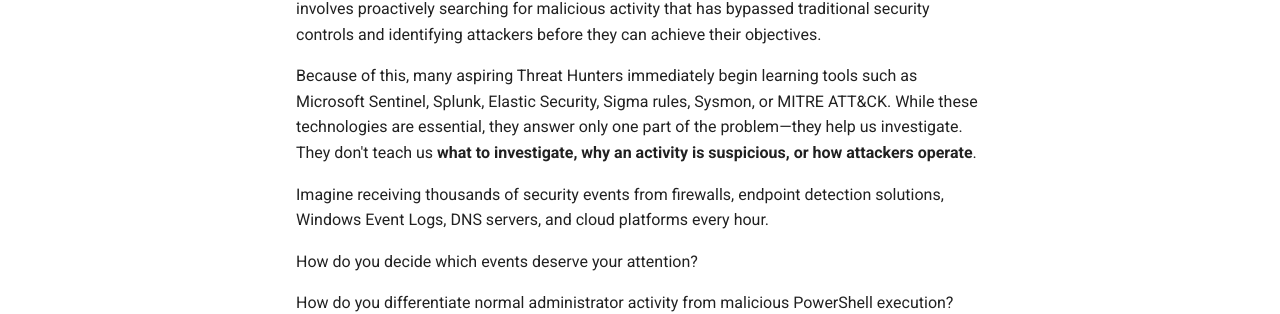
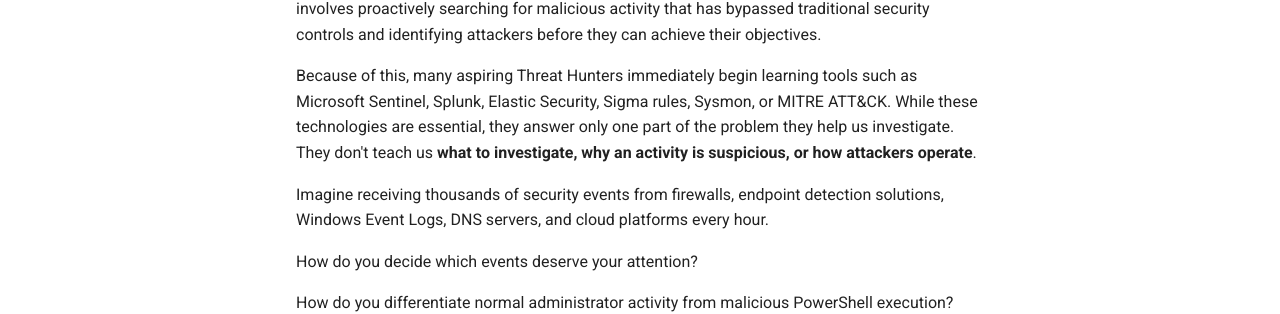
Before and after one commit to pbmundas/ThreatHuntingLabs, an MkDocs documentation site: the page built from docs/foundations/Cybersecurity-Fundamentals-The-Foundation-Every-Threat-Hunter-Needs-part-1.md, in a window 1280 px wide and 900 px high. Shown: the part 393-707 px from the top of the window. Built offline with MkDocs 1.6.1 and Material for MkDocs 9.7.7, drawn with Linux system fonts in a browser that asks for light colours.

```diff
--- a/docs/foundations/Cybersecurity-Fundamentals-The-Foundation-Every-Threat-Hunter-Needs-part-1.md
+++ b/docs/foundations/Cybersecurity-Fundamentals-The-Foundation-Every-Threat-Hunter-Needs-part-1.md
@@ -8,7 +8,7 @@
 
 Threat Hunting is often viewed as one of the most advanced disciplines in cybersecurity. It involves proactively searching for malicious activity that has bypassed traditional security controls and identifying attackers before they can achieve their objectives.
 
-Because of this, many aspiring Threat Hunters immediately begin learning tools such as Microsoft Sentinel, Splunk, Elastic Security, Sigma rules, Sysmon, or MITRE ATT&CK. While these technologies are essential, they answer only one part of the problem—they help us investigate. They don't teach us **what to investigate, why an activity is suspicious, or how attackers operate**.
+Because of this, many aspiring Threat Hunters immediately begin learning tools such as Microsoft Sentinel, Splunk, Elastic Security, Sigma rules, Sysmon, or MITRE ATT&CK. While these technologies are essential, they answer only one part of the problem they help us investigate. They don't teach us **what to investigate, why an activity is suspicious, or how attackers operate**.
 
 Imagine receiving thousands of security events from firewalls, endpoint detection solutions, Windows Event Logs, DNS servers, and cloud platforms every hour.
 
```
